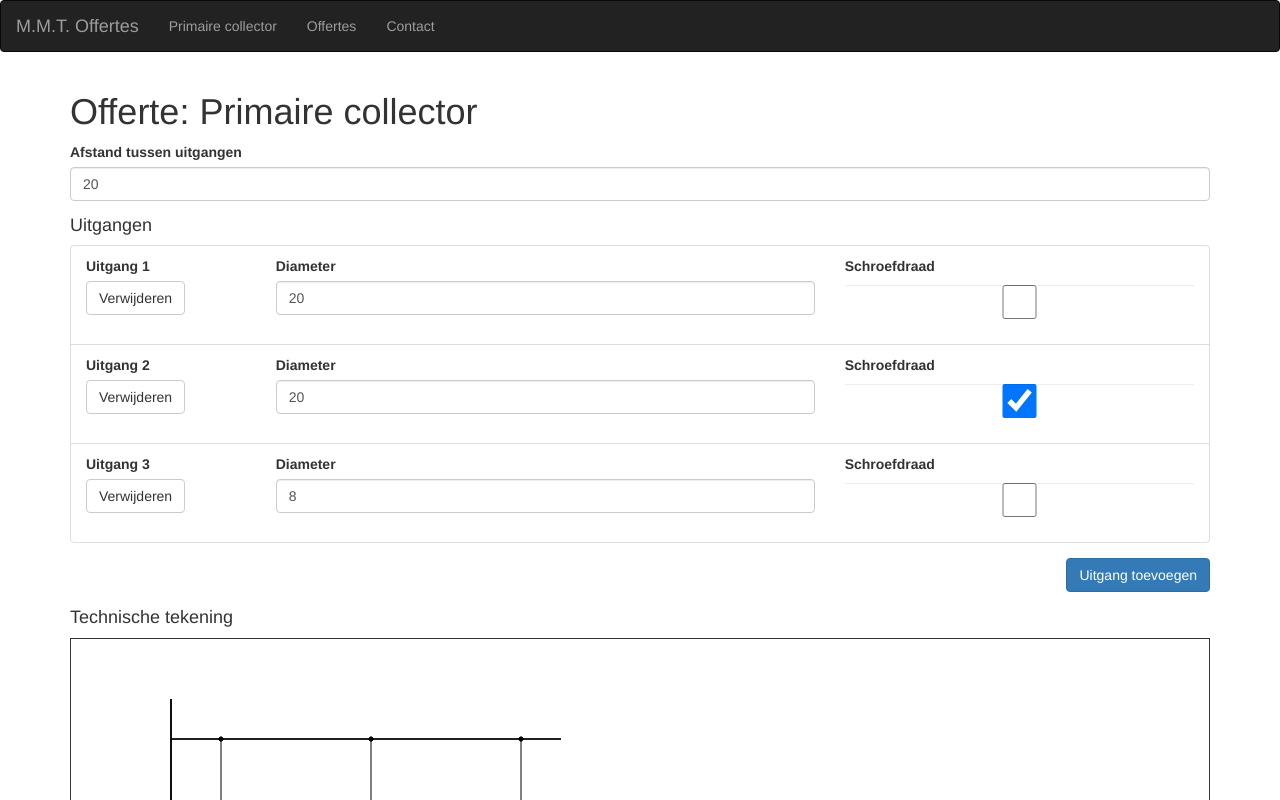
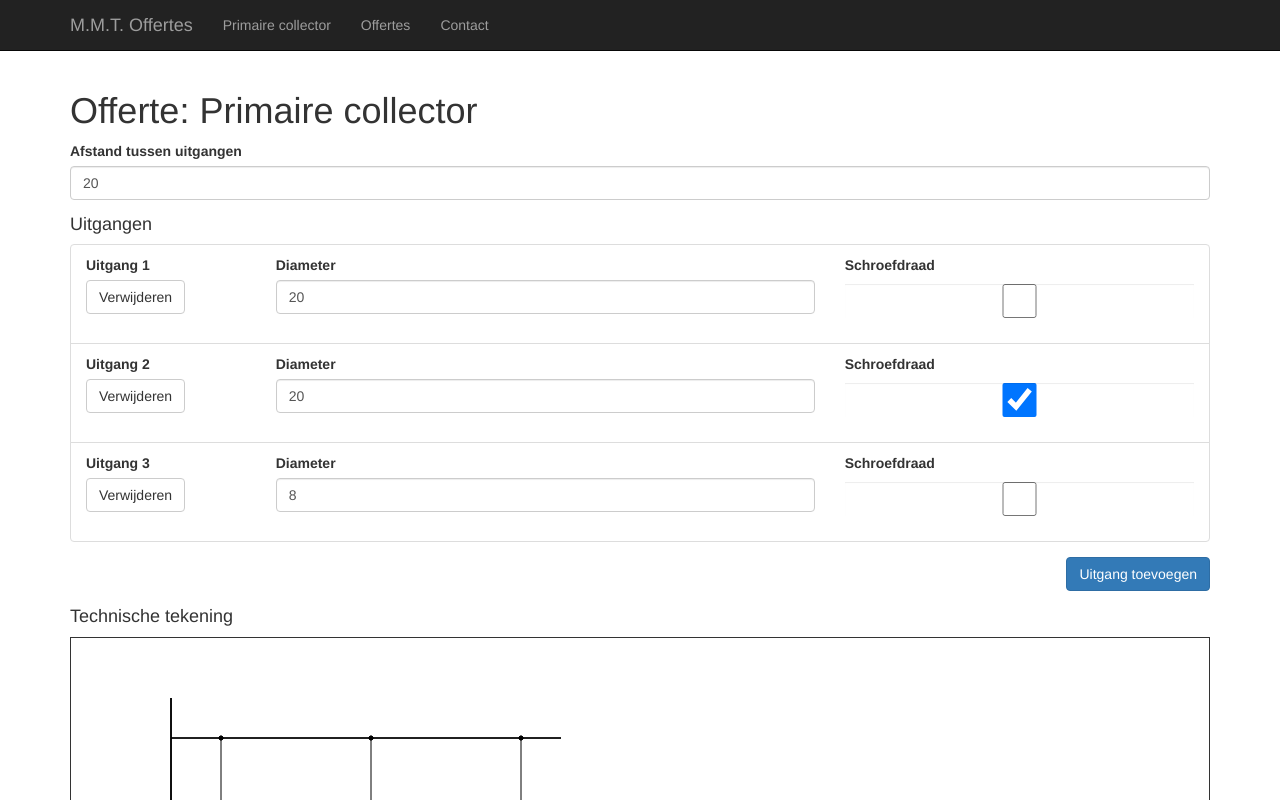
Before and after one commit to fredericwatteyne/mmt-offerte-app, an Angular app: page / in a window 1280 px wide. Shown: the top 800 px of the page. Built offline with nearby package versions, Linux system fonts and the light colour scheme.

Commit message:
Change to navigation to center it

```diff
--- a/src/app/app.component.html
+++ b/src/app/app.component.html
@@ -1,5 +1,5 @@
-<nav class="navbar navbar-inverse">
-    <div class="container-fluid">
+<nav class="navbar navbar-inverse navbar-static-top">
+    <div class="container">
         <div class="navbar-header">
             <a class="navbar-brand" routerLink="/">M.M.T. Offertes</a>
         </div>
```
Also changed, not shown: 5 other files (tests, documents, lock files or other folders).
